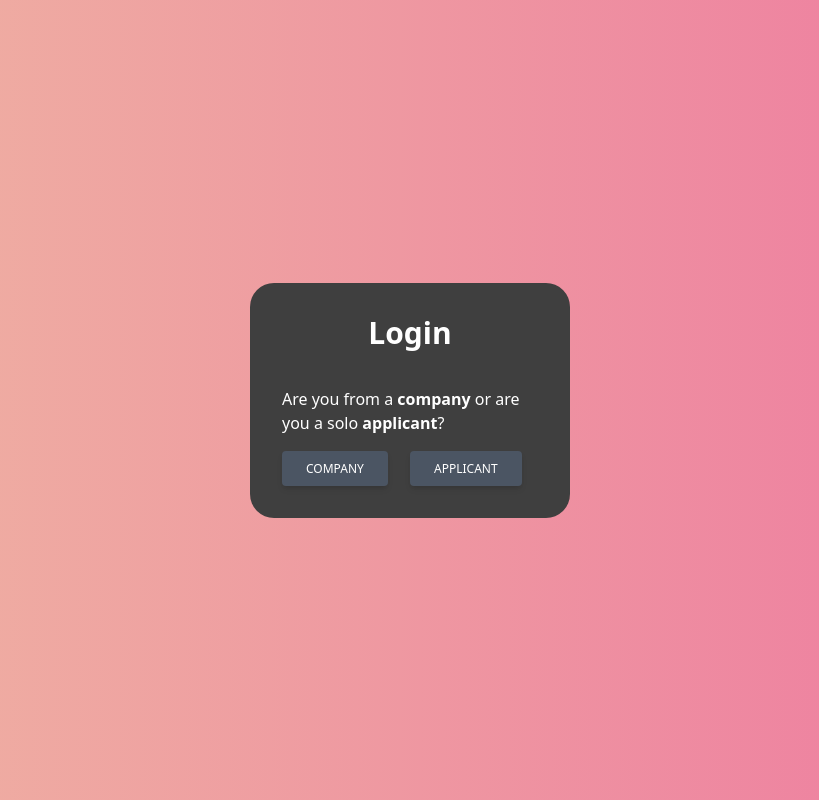
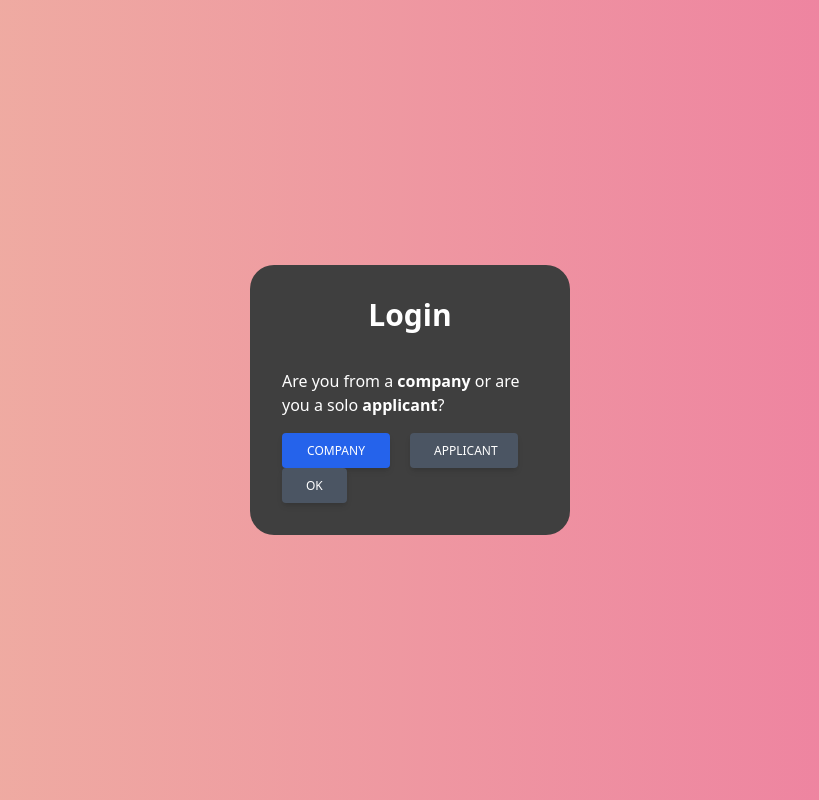
Before and after one commit to Azazel-Woodwind/Hacking-s, a React (Create React App) app in the folder code-duo/: page / in a window 1280 px wide. Shown: the whole page, without its empty margins (230-1049 px from the left). Built offline with nearby package versions, Linux system fonts and the light colour scheme.

Commit message:
added login

```diff
--- a/code-duo/package.json
+++ b/code-duo/package.json
@@ -2,6 +2,7 @@
   "name": "code-duo",
   "version": "0.1.0",
   "private": true,
+  "proxy": "http://localhost:3001",
   "dependencies": {
     "@auth0/auth0-react": "^1.12.0",
     "@testing-library/jest-dom": "^5.16.5",
@@ -9,7 +10,7 @@
     "@testing-library/user-event": "^13.5.0",
     "react": "^18.2.0",
     "react-dom": "^18.2.0",
-    "react-router-dom": "^5.2.0",
+    "react-router-dom": "^6.4.3",
     "react-scripts": "5.0.1",
     "web-vitals": "^2.1.4"
   },
--- a/code-duo/src/App.jsx
+++ b/code-duo/src/App.jsx
@@ -1,11 +1,11 @@
 import "./App.css";
-import LoginBox from "./components/LoginBox";
+import { Outlet } from "react-router-dom";
 
 function App() {
     return (
         <div className="w-screen h-screen bg-gradient-to-r from-[#EFB5A2] to-[#EE7AA0]">
             <div className="flex items-center justify-center h-screen">
-                <LoginBox />
+                <Outlet />
             </div>
         </div>
     );
--- a/code-duo/src/components/LoginBox.jsx
+++ b/code-duo/src/components/LoginBox.jsx
@@ -1,11 +1,13 @@
 import { useState, useEffect } from "react";
-import Applicant from "../pages/Applicant";
-import Company from "../pages/Company";
-import { BrowserRouter as Router, Switch, Route, Link } from "react-router-dom";
+import CompanyForm from "../pages/CompanyForm";
+import ApplicantForm from "../pages/ApplicantForm";
 
 const LoginBox = () => {
+    const [companyClicked, setCompanyClicked] = useState(true);
+    const [optionSelected, setOptionSelected] = useState(false);
+
+    if (!optionSelected) {
         return (
-        <Router>
             <div className="p-8 bg-[#3F3F3F] rounded-3xl text-white w-80 ">
                 <p className="text-3xl text-center mb-9">
                     <b>Login</b>
@@ -14,46 +16,50 @@ const LoginBox = () => {
                     Are you from a <b>company</b> or are you a solo{" "}
                     <b>applicant</b>?
                 </p>
-                <div className=" ">
                 <div className="grid grid-cols-2 grid-row-1 mt-4  ">
-                        <Link to="/company">
                     <button
                         type="button"
                         data-mdb-ripple="true"
                         data-mdb-ripple-color="light"
                         className={
-                                    "mr-5 px-6 py-2.5 bg-gray-600 text-white font-medium text-xs leading-tight uppercase rounded shadow-md"
+                            companyClicked
+                                ? "mr-5 px-6 py-2.5 bg-blue-600 text-white font-medium text-xs leading-tight uppercase rounded shadow-md"
+                                : "mr-5 px-6 py-2.5 bg-gray-600 text-white font-medium text-xs leading-tight uppercase rounded shadow-md"
                         }
+                        onClick={() => setCompanyClicked(true)}
                     >
                         Company
                     </button>
-                        </Link>
-                        <Link to="/applicant">
                     <button
                         type="button"
                         data-mdb-ripple="true"
                         data-mdb-ripple-color="light"
                         className={
-                                    "mr-5 px-6 py-2.5 bg-gray-600 text-white font-medium text-xs leading-tight uppercase rounded shadow-md"
+                            !companyClicked
+                                ? "mr-5 px-6 py-2.5 bg-blue-600 text-white font-medium text-xs leading-tight uppercase rounded shadow-md"
+                                : "mr-5 px-6 py-2.5 bg-gray-600 text-white font-medium text-xs leading-tight uppercase rounded shadow-md"
                         }
+                        onClick={() => setCompanyClicked(false)}
                     >
                         Applicant
                     </button>
-                        </Link>
                 </div>
+                <button
+                    type="button"
+                    data-mdb-ripple="true"
+                    data-mdb-ripple-color="light"
+                    className={
+                        "px-6 py-2.5 bg-gray-600 text-white font-medium text-xs leading-tight uppercase rounded shadow-md"
+                    }
+                    onClick={() => setOptionSelected(true)}
+                >
+                    Ok
+                </button>
             </div>
-
-                <Switch>
-                    <Route path="/company">
-                        <Applicant />
-                    </Route>
-                    <Route path="/applicant">
-                        <Company />
-                    </Route>
-                </Switch>
-            </div>
-        </Router>
         );
+    } else {
+        return companyClicked ? <CompanyForm /> : <ApplicantForm />;
+    }
 };
 
 export default LoginBox;
--- a/code-duo/src/index.js
+++ b/code-duo/src/index.js
@@ -2,15 +2,20 @@ import React from "react";
 import ReactDOM from "react-dom/client";
 import "./index.css";
 import App from "./App";
-import { Auth0Provider } from "@auth0/auth0-react";
+import { BrowserRouter, Routes, Route } from "react-router-dom";
+import Applicant from "./pages/Applicant";
+import Company from "./pages/Company";
+import LoginBox from "./components/LoginBox";
 
 const root = ReactDOM.createRoot(document.getElementById("root"));
 root.render(
-    <Auth0Provider
-        domain="https://dev-gznzoc56rjalxx1w.us.auth0.com"
-        clientId="qBUyc9LLkj6E6BNe9bg2mksyO31FYmPX"
-        redirectUri={window.location.origin}
-    >
-        <App />
-    </Auth0Provider>
+    <BrowserRouter>
+        <Routes>
+            <Route path="/" element={<App />}>
+                <Route index element={<LoginBox />} />
+                <Route path="applicant" element={<Applicant />} />
+                <Route path="company" element={<Company />} />
+            </Route>
+        </Routes>
+    </BrowserRouter>
 );
--- /dev/null
+++ b/code-duo/src/pages/ApplicantForm.jsx
@@ -0,0 +1,52 @@
+import { useState } from "react";
+import { useNavigate } from "react-router-dom";
+
+const ApplicantForm = () => {
+    const [email, setEmail] = useState("");
+    const [password, setPassword] = useState("");
+    const [passwordConfirm, setPasswordConfirm] = useState("");
+
+    const navigate = useNavigate();
+
+    const submit = async () => {
+        const reqOptions = {
+            method: "POST",
+            headers: { "Content-Type": "application/json" },
+            body: JSON.stringify({
+                email,
+                password,
+                role: "Applicant",
+            }),
+        };
+
+        const res = await fetch("/api/users", reqOptions);
+        const data = await res.json();
+        navigate("/applicant");
+    };
+
+    return (
+        <div className="p-8 bg-[#3F3F3F] rounded-3xl w-80 ">
+            <label>Email: </label>
+            <input
+                type="text"
+                onChange={(e) => setEmail(e.target.value)}
+                value={email}
+            />
+            <label>Password</label>
+            <input
+                type="password"
+                value={password}
+                onChange={(e) => setPassword(e.target.value)}
+            />
+            <label>Confirm password</label>
+            <input
+                type="password"
+                value={passwordConfirm}
+                onChange={(e) => setPasswordConfirm(e.target.value)}
+            />
+            <button onClick={submit}>Submit</button>
+        </div>
+    );
+};
+
+export default ApplicantForm;
--- /dev/null
+++ b/code-duo/src/pages/CompanyForm.jsx
@@ -0,0 +1,60 @@
+import { useState } from "react";
+import { useNavigate } from "react-router-dom";
+
+const CompanyForm = () => {
+    const [email, setEmail] = useState("");
+    const [password, setPassword] = useState("");
+    const [passwordConfirm, setPasswordConfirm] = useState("");
+    const [companyName, setCompanyName] = useState("");
+
+    const navigate = useNavigate();
+
+    const submit = async () => {
+        const reqOptions = {
+            method: "POST",
+            headers: { "Content-Type": "application/json" },
+            body: JSON.stringify({
+                email,
+                password,
+                role: "Company",
+                name: companyName,
+            }),
+        };
+
+        const res = await fetch("/api/users", reqOptions);
+        const data = await res.json();
+        navigate("/company");
+    };
+
+    return (
+        <div className="p-8 bg-[#3F3F3F] rounded-3xl w-80 ">
+            <label>Email: </label>
+            <input
+                type="email"
+                onChange={(e) => setEmail(e.target.value)}
+                value={email}
+            />
+            <label>Company name: </label>
+            <input
+                type="text"
+                onChange={(e) => setCompanyName(e.target.value)}
+                value={companyName}
+            />
+            <label>Password</label>
+            <input
+                type="password"
+                value={password}
+                onChange={(e) => setPassword(e.target.value)}
+            />
+            <label>Confirm password</label>
+            <input
+                type="password"
+                value={passwordConfirm}
+                onChange={(e) => setPasswordConfirm(e.target.value)}
+            />
+            <button onClick={submit}>Submit</button>
+        </div>
+    );
+};
+
+export default CompanyForm;
```
Also changed, not shown: 1 other file (tests, documents, lock files or other folders). Lines whose indentation alone changed are shown as unchanged.
